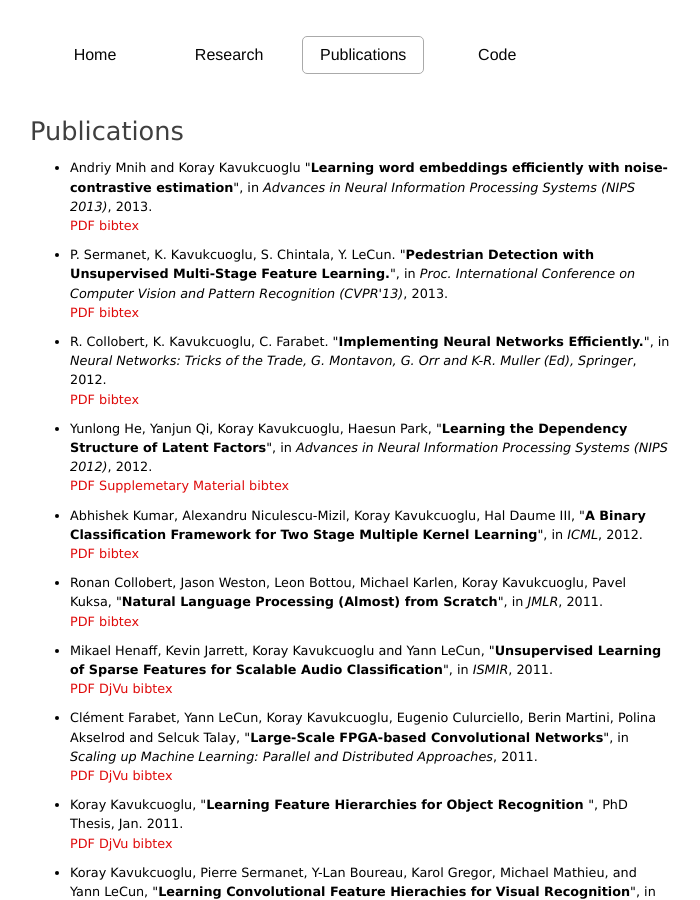
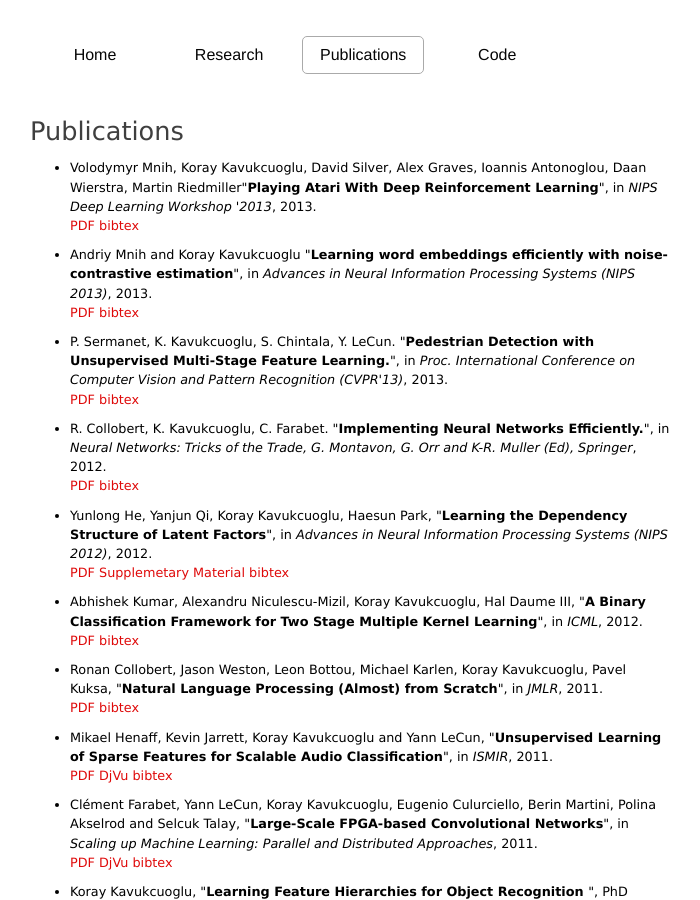
Before and after one commit to koraykv/koraykv.github.com, a Jekyll site: the page built from publications.md, in a window 1280 px wide and 900 px high. Shown: the whole window, without its empty margins (290-990 px from the left). Built offline with Jekyll 4.4.1, drawn with Linux system fonts in a browser that asks for light colours.

Commit message:
add atari paper.

```diff
--- a/publications.md
+++ b/publications.md
@@ -8,6 +8,23 @@ id: publications
 
 <div class="bibli">
 <ul>
+
+<li>
+<div id="mnih-atari-2013">Volodymyr Mnih, Koray Kavukcuoglu, David Silver, Alex Graves, Ioannis Antonoglou, Daan Wierstra, Martin Riedmiller"<B>Playing Atari With Deep Reinforcement Learning</B>", in <EM>NIPS Deep Learning Workshop '2013</EM>, 2013.
+
+<br>
+<a href="http://cs.nyu.edu/~koray/publis/mnih-atari-2013.pdf">PDF</a>
+<a href="#" onclick="toggle_visibility('bib-mnih-atari-2013');return false;">bibtex</a>
+</div>
+<div class="bibtex" id="bib-mnih-atari-2013" >
+<pre><code>@incollection{mnih-atari-2013,
+  title = {Playing Atari With Deep Reinforcement Learning},
+  author = {Volodymyr Mnih and Koray Kavukcuoglu and David Silver and Alex Graves and Ioannis Antonoglou and Daan Wierstra and Martin Riedmiller},
+  booktitle = {NIPS Deep Learning Workshop},
+  year = {2013}
+}
+</code></pre></div>
+</li>
 
 <li>
 <div id="mnih-nips-2013">Andriy Mnih and Koray Kavukcuoglu "<B>Learning word embeddings efficiently with noise-contrastive estimation</B>", in <EM>Advances in Neural Information Processing Systems (NIPS 2013)</EM>, 2013.
```
